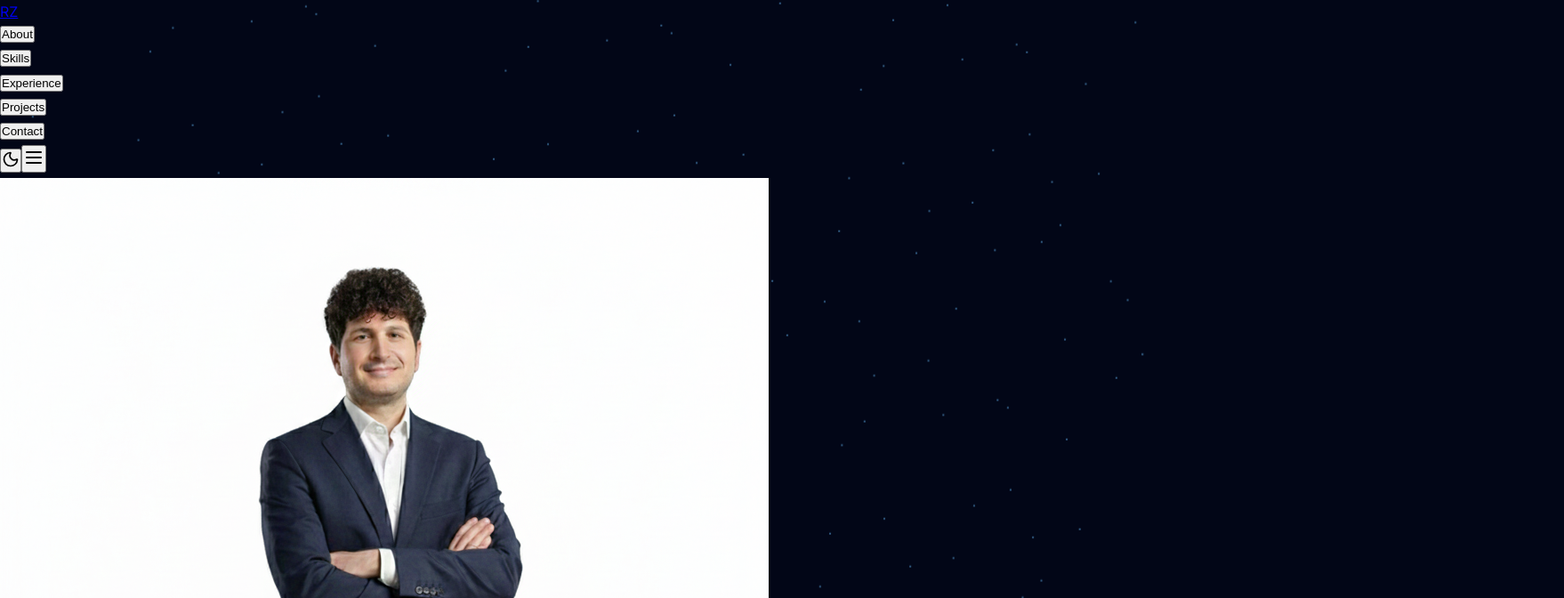
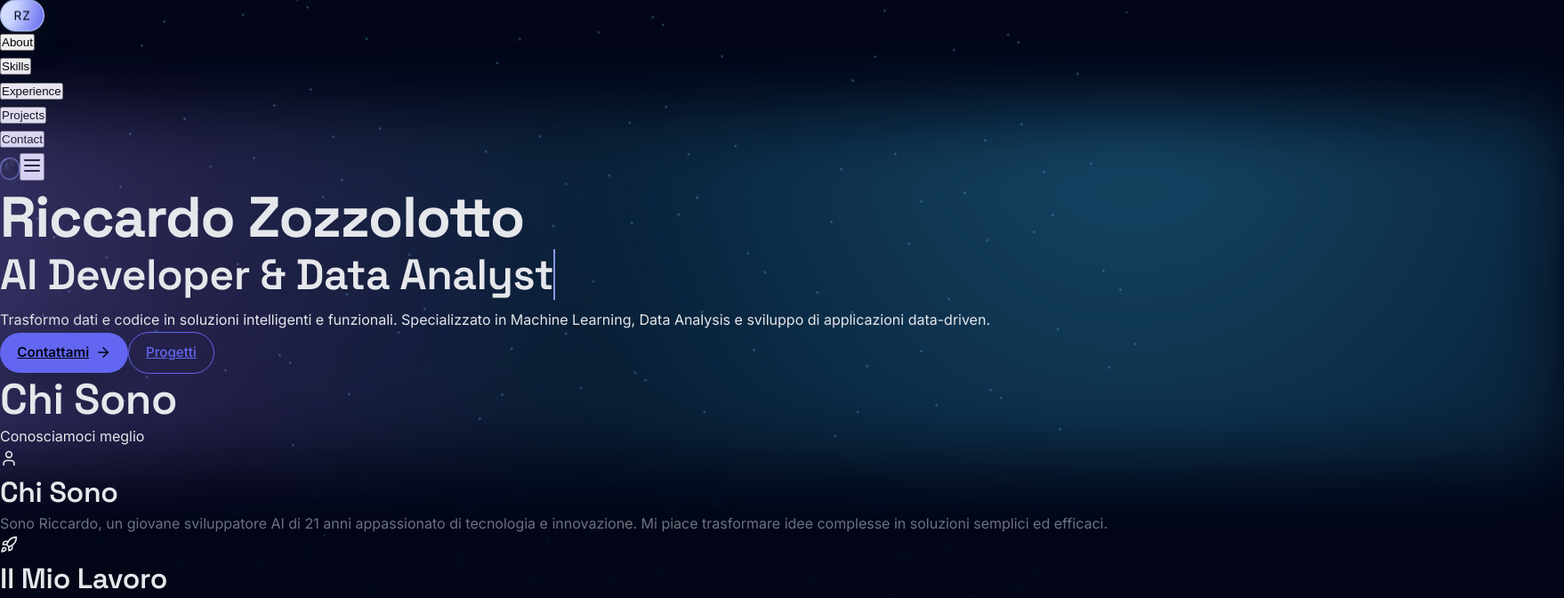
Before and after one commit to zozzy04/portfolio-riccardo, a React (Vite) app: page / in a window 1280 px wide. Shown: the top 672 px of the page at 89% size, 1758 px wide, since content can reach past the window. Built offline with nearby package versions, Linux system fonts and the light colour scheme.

Commit message:
Aggiunge effetti Framer-style a hero e header

```diff
--- a/src/components/Header.jsx
+++ b/src/components/Header.jsx
@@ -31,7 +31,7 @@ const Header = () => {
         <div className="header-content">
           <div className="logo">
             <a href="#home" className="logo-link">
-              <span className="logo-text">RZ</span>
+              <span className="logo-text logo-liquid">RZ</span>
             </a>
           </div>
 
@@ -53,7 +53,7 @@ const Header = () => {
 
           <div className="header-actions">
             <button
-              className="theme-toggle"
+              className="theme-toggle theme-toggle-advanced"
               onClick={toggleTheme}
               aria-label={isDarkMode ? 'Passa alla modalità chiara' : 'Passa alla modalità scura'}
             >
--- a/src/components/Hero.jsx
+++ b/src/components/Hero.jsx
@@ -32,26 +32,12 @@ const Hero = () => {
   return (
     <section id="home" className="hero" ref={heroRef}>
       <div className="container">
-        <div className="hero-content">
-          <div className="hero-image-wrapper">
-            <div className="hero-image-container">
-              <img
-                src="/hero-image.png"
-                alt="Riccardo Zozzolotto"
-                className="hero-portrait"
-                loading="eager"
-                onError={(e) => {
-                  e.target.style.display = 'none';
-                }}
-              />
-              <h1 className="hero-title" ref={titleRef}>
-                {personalInfo.name}
-              </h1>
-            </div>
-          </div>
-
+        <div className="hero-content hero-animated-gradient">
           <div className="hero-text">
-            <h2 className="hero-subtitle" ref={subtitleRef}>
+            <h1 className="hero-title" ref={titleRef}>
+              {personalInfo.name}
+            </h1>
+            <h2 className="hero-subtitle hero-typewriter" ref={subtitleRef}>
               {personalInfo.title}
             </h2>
 
@@ -60,7 +46,7 @@ const Hero = () => {
             </p>
 
             <div className="hero-actions" ref={buttonRef}>
-              <a href="#contact" className="btn-base btn-primary">
+              <a href="#contact" className="btn-base btn-primary btn-glassy">
                 <span>Contattami</span>
                 <ArrowRight size={18} />
               </a>
--- a/src/index.css
+++ b/src/index.css
@@ -469,6 +469,120 @@ h4, .heading-sm {
   padding: 1.25rem 1.5rem;
   border: 1px solid var(--color-border-subtle);
   box-shadow: var(--shadow-soft);
+}
+
+/* === Effetti extra ispirati a Framer === */
+
+/* Animated gradient per l'area hero */
+.hero-animated-gradient {
+  position: relative;
+  isolation: isolate;
+}
+
+.hero-animated-gradient::before {
+  content: '';
+  position: absolute;
+  inset: -40%;
+  background:
+    radial-gradient(circle at 0% 0%, rgba(148, 163, 253, 0.45), transparent 55%),
+    radial-gradient(circle at 80% 0%, rgba(56, 189, 248, 0.40), transparent 55%),
+    radial-gradient(circle at 0% 100%, rgba(168, 85, 247, 0.35), transparent 55%);
+  filter: blur(40px);
+  opacity: 0.9;
+  animation: heroGradientShift 14s ease-in-out infinite alternate;
+  z-index: -1;
+}
+
+@keyframes heroGradientShift {
+  0% {
+    transform: translate3d(0, 0, 0) scale(1);
+  }
+  50% {
+    transform: translate3d(-4%, 2%, 0) scale(1.05);
+  }
+  100% {
+    transform: translate3d(4%, -3%, 0) scale(1.08);
+  }
+}
+
+/* Liquid Metal Logo */
+.logo-liquid {
+  display: inline-block;
+  padding: 0.35rem 0.9rem;
+  border-radius: 999px;
+  background:
+    radial-gradient(circle at 0% 0%, #ffffff, #c7d2fe 40%, #6366f1 70%),
+    radial-gradient(circle at 100% 0%, #e0f2fe, #22d3ee 55%, transparent 80%);
+  background-size: 200% 200%;
+  color: #020617;
+  letter-spacing: 0.08em;
+  text-transform: uppercase;
+  font-size: 0.85rem;
+  border: 1px solid rgba(191, 219, 254, 0.8);
+  box-shadow:
+    0 10px 30px rgba(15, 23, 42, 0.7),
+    inset 0 0 0 0.5px rgba(148, 163, 253, 0.8);
+  animation: liquidLogo 10s ease-in-out infinite alternate;
+}
+
+@keyframes liquidLogo {
+  0% {
+    background-position: 0% 0%;
+    transform: translate3d(0, 0, 0);
+  }
+  50% {
+    background-position: 50% 0%;
+    transform: translate3d(0, -1px, 0);
+  }
+  100% {
+    background-position: 100% 0%;
+    transform: translate3d(0, 1px, 0);
+  }
+}
+
+/* Pro Text Type Effect per il sottotitolo hero */
+.hero-typewriter {
+  position: relative;
+  display: inline-block;
+  max-width: 100%;
+  white-space: nowrap;
+  overflow: hidden;
+  border-right: 2px solid rgba(148, 163, 253, 0.9);
+  animation:
+    typewriter 4s steps(24, end) 0.3s 1 both,
+    caretBlink 0.9s steps(1, end) infinite;
+}
+
+@keyframes typewriter {
+  from {
+    width: 0;
+  }
+  to {
+    width: 100%;
+  }
+}
+
+@keyframes caretBlink {
+  0%, 49% { border-color: rgba(148, 163, 253, 0.9); }
+  50%, 100% { border-color: transparent; }
+}
+
+/* Theme changer avanzato (solo stile, logica già gestita dal contesto) */
+.theme-toggle-advanced {
+  position: relative;
+  border-radius: 999px;
+  border: 1px solid rgba(148, 163, 253, 0.6);
+  background: radial-gradient(circle at 0% 0%, rgba(148, 163, 253, 0.35), transparent 60%);
+  box-shadow: 0 8px 24px rgba(15, 23, 42, 0.7);
+}
+
+.theme-toggle-advanced:hover {
+  transform: translateY(-1px) scale(1.03);
+  box-shadow: 0 14px 40px rgba(15, 23, 42, 0.9);
+}
+
+[data-theme=\"dark\"] .theme-toggle-advanced {
+  background: radial-gradient(circle at 100% 0%, rgba(248, 250, 252, 0.15), transparent 60%);
 }
 
 /* Custom Scrollbar */
```
Also changed, not shown: src/styles/design-system.css (+45 -0 lines).
